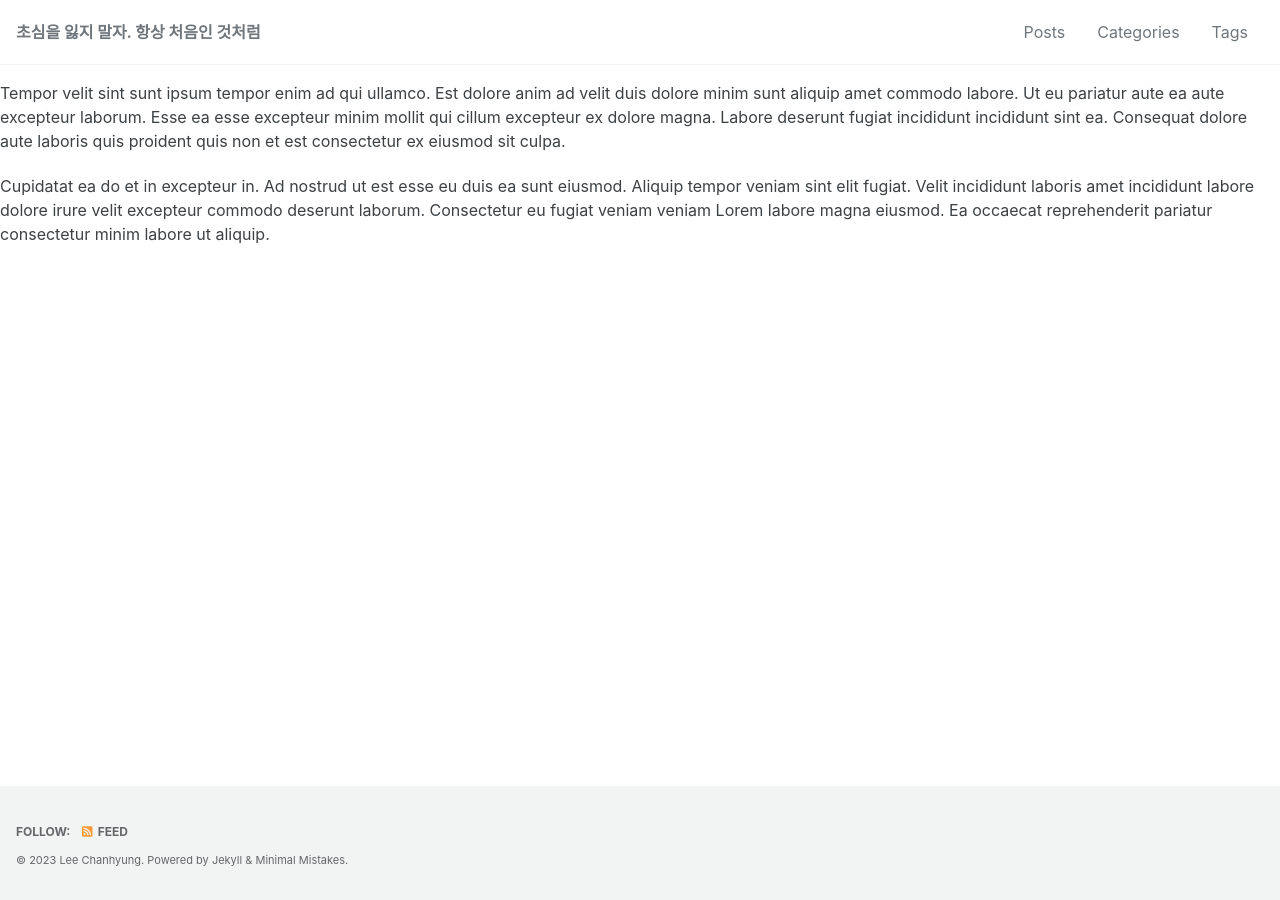
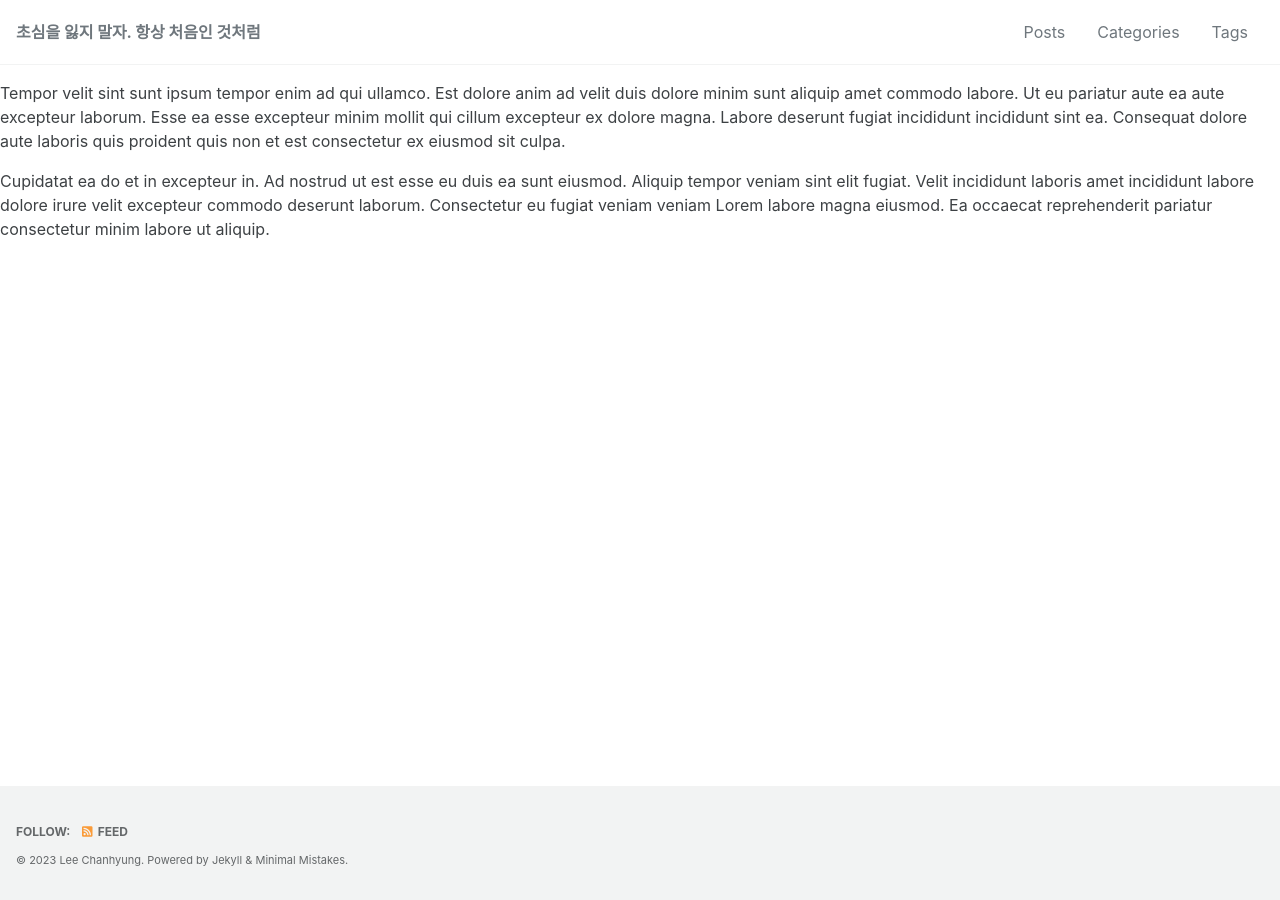
Before and after one commit to luckylooky2/luckylooky2.github.io, a Jekyll site: the page built from _pages/about.md, in a window 1280 px wide. Built offline with Jekyll 4.4.1, drawn with Linux system fonts in a browser that asks for light colours; cached includes are drawn as plain includes; our own code applies the rules of GitHub Pages for plain Markdown files.

Commit message:
fix: base p margin-bottom to 0.5em

```diff
--- a/_sass/minimal-mistakes/_base.scss
+++ b/_sass/minimal-mistakes/_base.scss
@@ -64,7 +64,7 @@ small,
 }
 
 p {
-  margin-bottom: 1.3em;
+  margin-bottom: 0.5em; // 1.3em
 }
 
 u,
```
